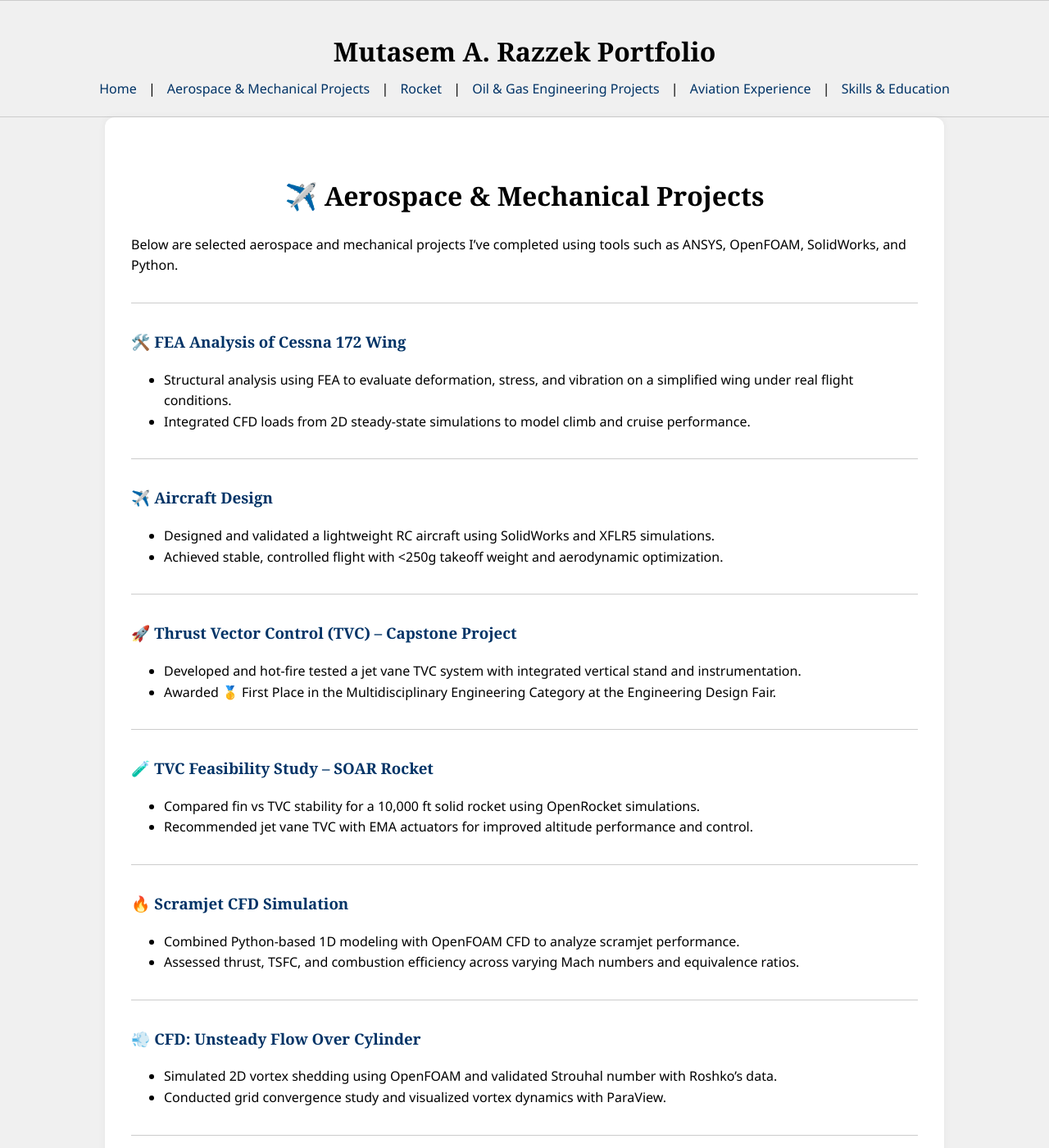
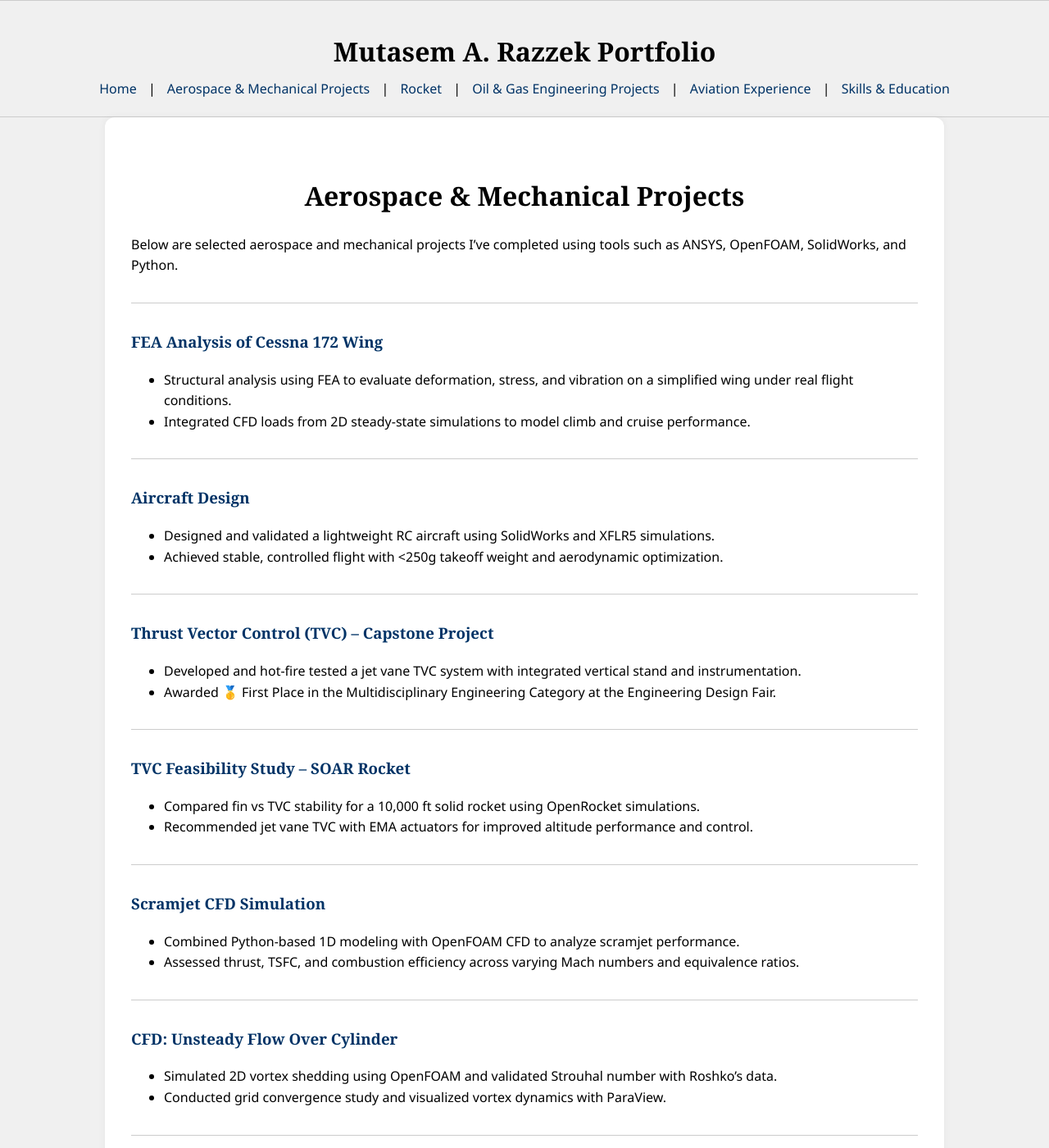
Before and after one commit to MutasemRazz/new-portfolio, a Jekyll site: the page built from aerospace-mechanical.md, in a window 1280 px wide and 1400 px high. Shown: the whole window at 82% size. Built offline with Jekyll 4.4.1, drawn with Linux system fonts in a browser that asks for light colours.

```diff
--- a/aerospace-mechanical.md
+++ b/aerospace-mechanical.md
@@ -4,49 +4,49 @@ title: Aerospace & Mechanical Projects
 permalink: /aerospace-mechanical.html
 ---
 
-# ✈️ Aerospace & Mechanical Projects
+#  Aerospace & Mechanical Projects
 
 Below are selected aerospace and mechanical projects I've completed using tools such as ANSYS, OpenFOAM, SolidWorks, and Python.
 
 ---
 
-### 🛠️ [FEA Analysis of Cessna 172 Wing](/new-portfolio/projects/cessna-fea.html)
+###  [FEA Analysis of Cessna 172 Wing](/new-portfolio/projects/cessna-fea.html)
 - Structural analysis using FEA to evaluate deformation, stress, and vibration on a simplified wing under real flight conditions.
 - Integrated CFD loads from 2D steady-state simulations to model climb and cruise performance.
 
 ---
 
-### ✈️ [Aircraft Design](/new-portfolio/projects/aircraft-design.html)
+###  [Aircraft Design](/new-portfolio/projects/aircraft-design.html)
 - Designed and validated a lightweight RC aircraft using SolidWorks and XFLR5 simulations.
 - Achieved stable, controlled flight with <250g takeoff weight and aerodynamic optimization.
 
 ---
 
-### 🚀 [Thrust Vector Control (TVC) – Capstone Project](/new-portfolio/projects/tvc-capstone.html)
+###  [Thrust Vector Control (TVC) – Capstone Project](/new-portfolio/projects/tvc-capstone.html)
 - Developed and hot-fire tested a jet vane TVC system with integrated vertical stand and instrumentation.
 - Awarded 🥇 First Place in the Multidisciplinary Engineering Category at the Engineering Design Fair.
 
 ---
 
-### 🧪 [TVC Feasibility Study – SOAR Rocket](/new-portfolio/projects/tvc-study.html)
+###  [TVC Feasibility Study – SOAR Rocket](/new-portfolio/projects/tvc-study.html)
 - Compared fin vs TVC stability for a 10,000 ft solid rocket using OpenRocket simulations.
 - Recommended jet vane TVC with EMA actuators for improved altitude performance and control.
 
 ---
 
-### 🔥 [Scramjet CFD Simulation](/new-portfolio/projects/scramjet-cfd.html)
+###  [Scramjet CFD Simulation](/new-portfolio/projects/scramjet-cfd.html)
 - Combined Python-based 1D modeling with OpenFOAM CFD to analyze scramjet performance.
 - Assessed thrust, TSFC, and combustion efficiency across varying Mach numbers and equivalence ratios.
 
 ---
 
-### 💨 [CFD: Unsteady Flow Over Cylinder](/new-portfolio/projects/cylinder-cfd.html)
+###  [CFD: Unsteady Flow Over Cylinder](/new-portfolio/projects/cylinder-cfd.html)
 - Simulated 2D vortex shedding using OpenFOAM and validated Strouhal number with Roshko’s data.
 - Conducted grid convergence study and visualized vortex dynamics with ParaView.
 
 ---
 
-### 🏠 [Radiant In-Floor Heating System](/new-portfolio/projects/infloor-heating.html)
+###  [Radiant In-Floor Heating System](/new-portfolio/projects/infloor-heating.html)
 - Designed a radiant glycol-based heating system for a −45°C environment using heat transfer analysis.
 - Delivered full CAD layout, flow loop design, and energy calculations for a 2400 ft² garage.
 
```
Also changed, not shown: projects/aircraft-design.html (+5 -5 lines), projects/infloor-heating.html (+5 -5 lines).
